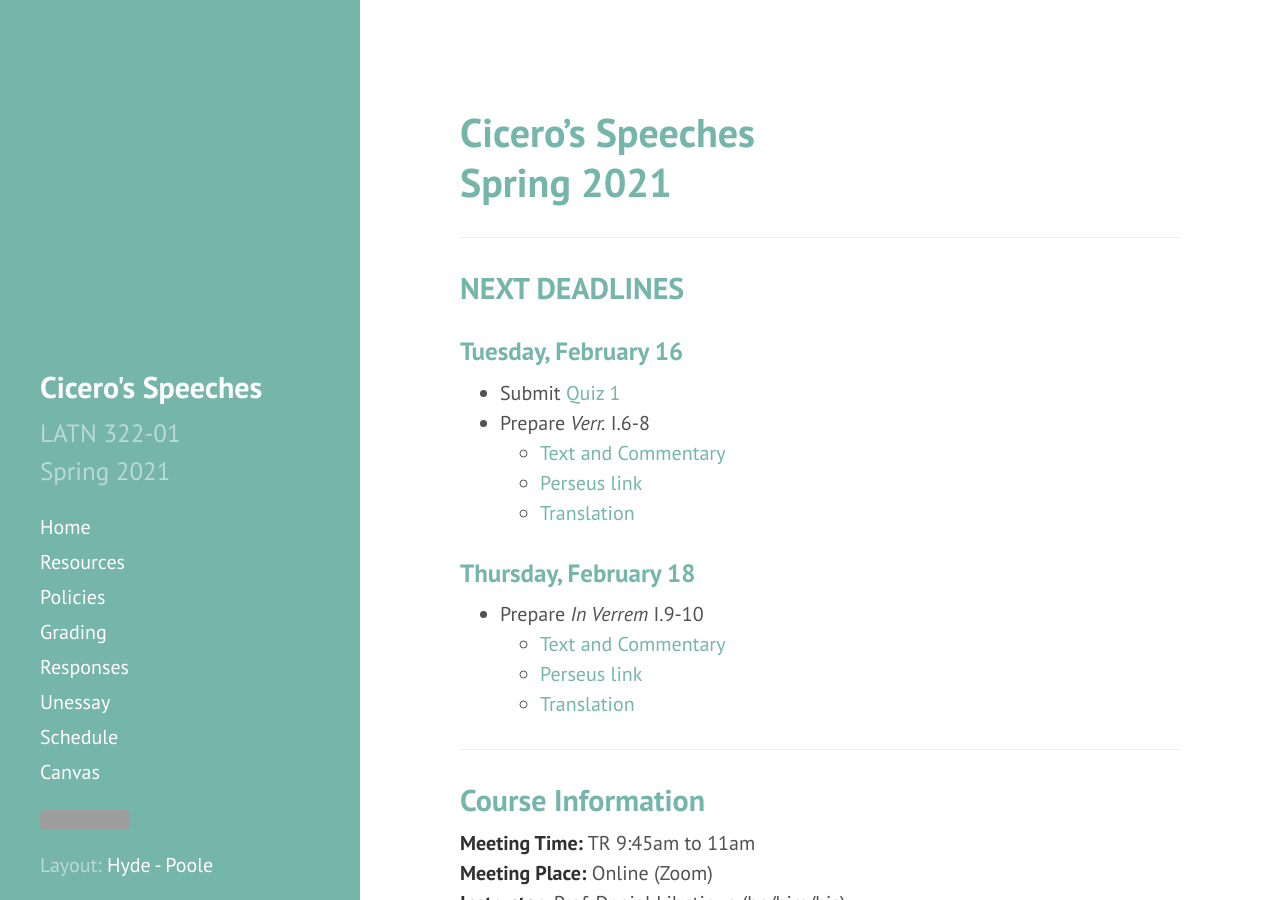
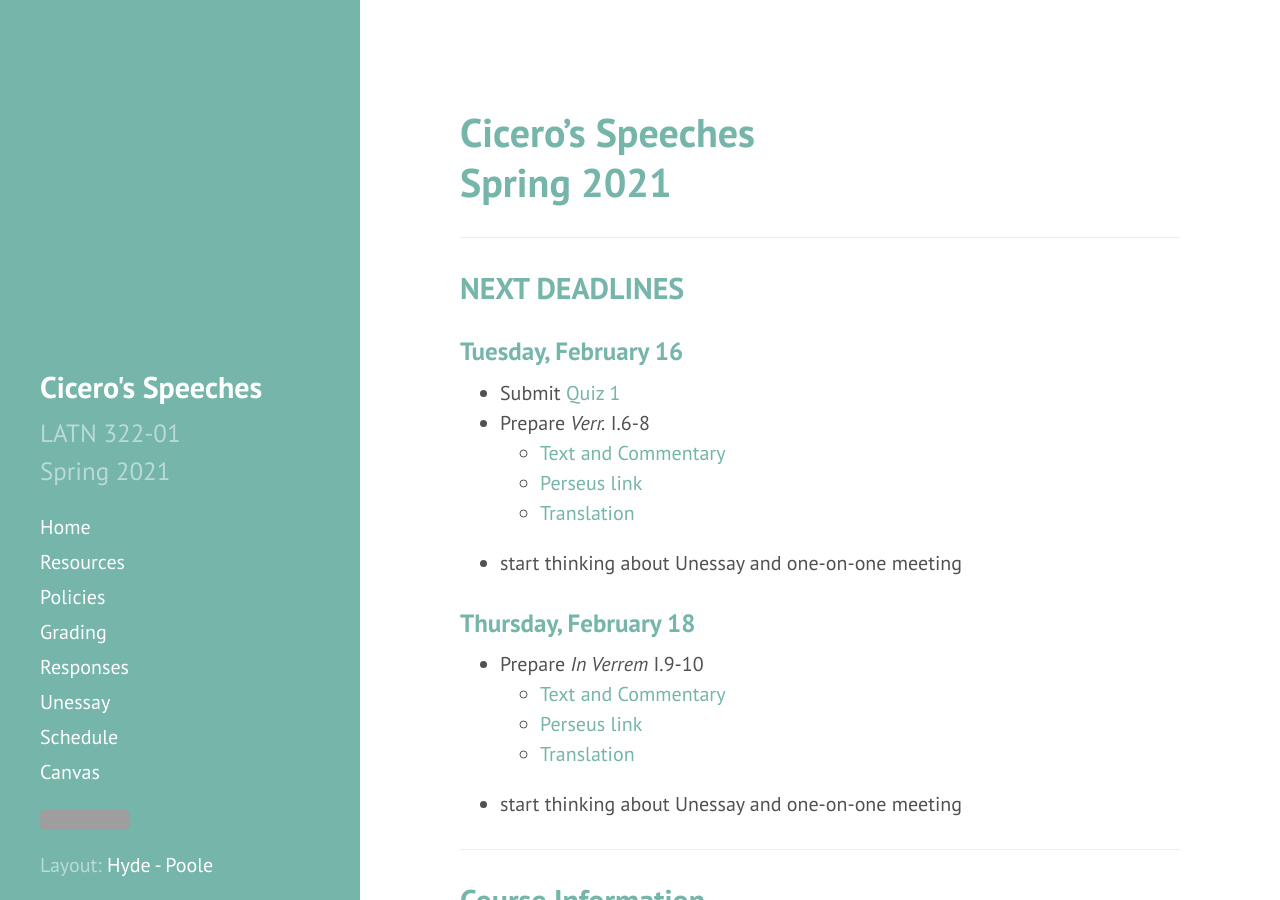
Before and after one commit to DLibatique/LATN322-S21, a Jekyll site: the page built from _pages/index.md, in a window 1280 px wide and 900 px high. Built offline with Jekyll 4.4.1, drawn with Linux system fonts in a browser that asks for light colours; grey boxes are pictures that could not be loaded.

Commit message:
added unessay prompt to home page

```diff
--- a/_pages/index.md
+++ b/_pages/index.md
@@ -16,12 +16,14 @@ permalink: /
   * [Text and Commentary](https://drive.google.com/file/d/1Vx1vMuj2uz7wQbooaPK9fVnsL5JaR-0K/view?usp=sharing)
   * [Perseus link](http://www.perseus.tufts.edu/hopper/text?doc=Perseus%3Atext%3A1999.02.0012%3Atext%3DVer.%3Aactio%3D1%3Abook%3D1%3Asection%3D1)
   * [Translation](https://drive.google.com/file/d/1Vx33fCZnyOLPktPQs09adGhmwl4OuYZE/view?usp=sharing)
+* start thinking about Unessay and one-on-one meeting
 
 ### Thursday, February 18
-  * Prepare *In Verrem* I.9-10
-    * [Text and Commentary](https://drive.google.com/file/d/1Vx1vMuj2uz7wQbooaPK9fVnsL5JaR-0K/view?usp=sharing)
-    * [Perseus link](http://www.perseus.tufts.edu/hopper/text?doc=Perseus%3Atext%3A1999.02.0012%3Atext%3DVer.%3Aactio%3D1%3Abook%3D1%3Asection%3D1)
-    * [Translation](https://drive.google.com/file/d/1Vx33fCZnyOLPktPQs09adGhmwl4OuYZE/view?usp=sharing)
+* Prepare *In Verrem* I.9-10
+  * [Text and Commentary](https://drive.google.com/file/d/1Vx1vMuj2uz7wQbooaPK9fVnsL5JaR-0K/view?usp=sharing)
+  * [Perseus link](http://www.perseus.tufts.edu/hopper/text?doc=Perseus%3Atext%3A1999.02.0012%3Atext%3DVer.%3Aactio%3D1%3Abook%3D1%3Asection%3D1)
+  * [Translation](https://drive.google.com/file/d/1Vx33fCZnyOLPktPQs09adGhmwl4OuYZE/view?usp=sharing)
+* start thinking about Unessay and one-on-one meeting
 
 ***
 
```
